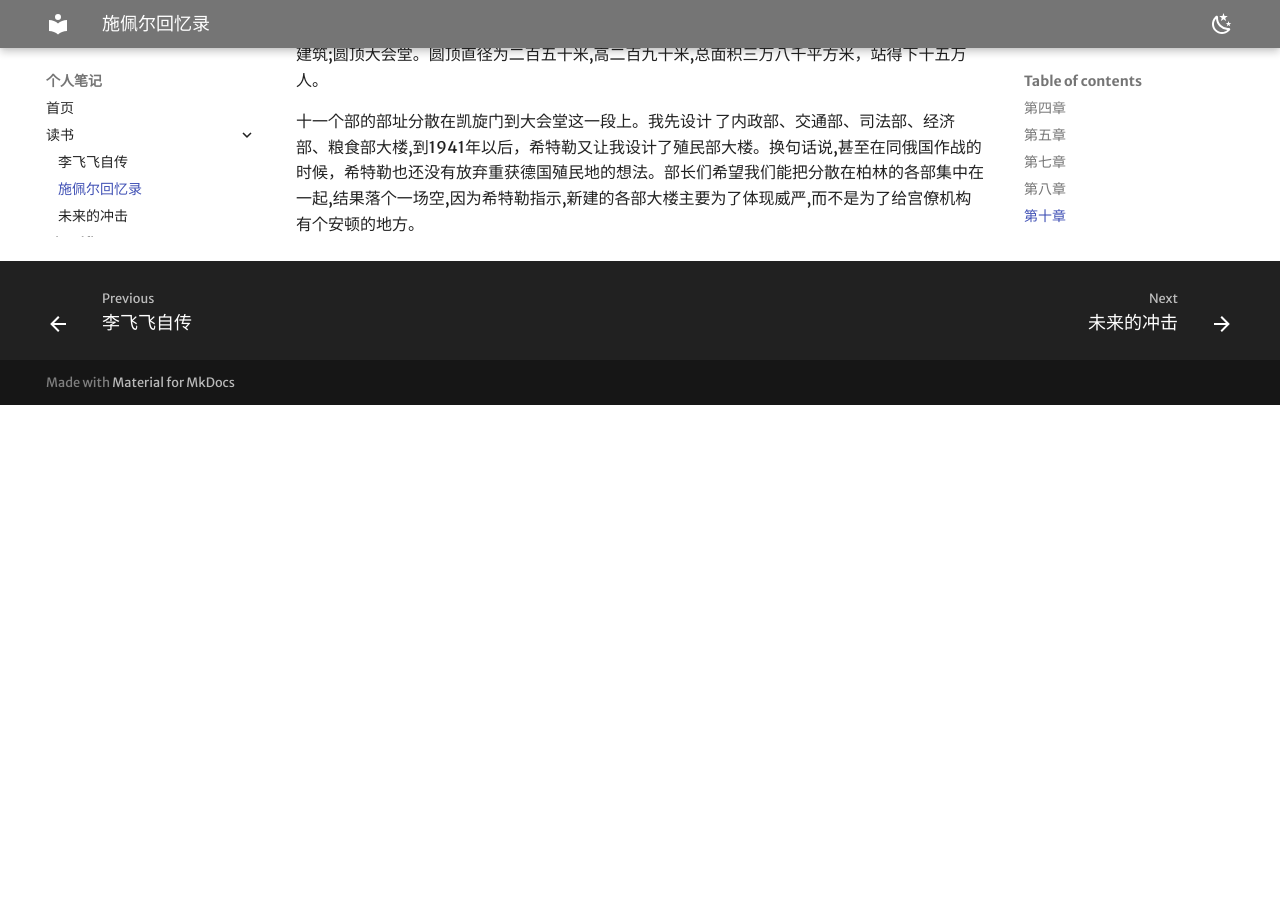
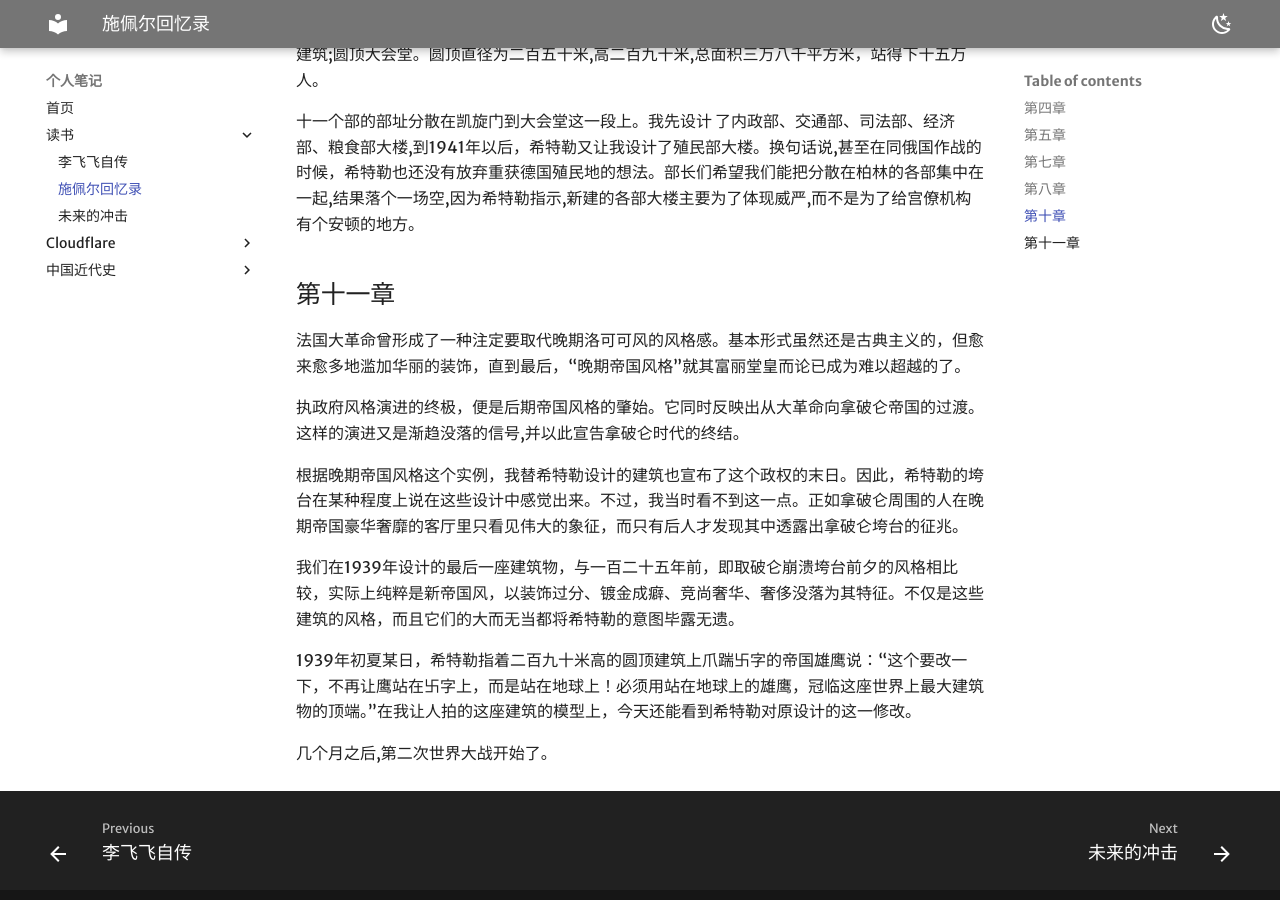
Before and after one commit to ruanyf/notes, an MkDocs documentation site: the page built from docs/读书/施佩尔回忆录.md, in a window 1280 px wide and 900 px high, scrolled down 2213 px. Built offline with MkDocs 1.6.1 and Material for MkDocs 9.7.7, drawn with Linux system fonts in a browser that asks for light colours; some web fonts are replaced; before the commit the page ends 2618 px from its top, so only the background shows below that.

Commit message:
checkpoint at 2025-04-27T13:51:16+0800

```diff
--- a/docs/读书/施佩尔回忆录.md
+++ b/docs/读书/施佩尔回忆录.md
@@ -43,3 +43,17 @@
 我们设想，由八十米高的“大拱门”门洞，可以透过城市的薄雾,望见这条大街上第二座凯旋门式的建筑;圆顶大会堂。圆顶直径为二百五十米,高二百九十米,总面积三万八千平方米，站得下十五万人。
 
 十一个部的部址分散在凯旋门到大会堂这一段上。我先设计 了内政部、交通部、司法部、经济部、粮食部大楼,到1941年以后，希特勒又让我设计了殖民部大楼。换句话说,甚至在同俄国作战的时候，希特勒也还没有放弃重获德国殖民地的想法。部长们希望我们能把分散在柏林的各部集中在一起,结果落个一场空,因为希特勒指示,新建的各部大楼主要为了体现威严,而不是为了给宫僚机构有个安顿的地方。
+
+## 第十一章
+
+法国大革命曾形成了一种注定要取代晚期洛可可风的风格感。基本形式虽然还是古典主义的，但愈来愈多地滥加华丽的装饰，直到最后，“晚期帝国风格”就其富丽堂皇而论已成为难以超越的了。
+
+执政府风格演进的终极，便是后期帝国风格的肇始。它同时反映出从大革命向拿破仑帝国的过渡。这样的演进又是渐趋没落的信号,并以此宣告拿破仑时代的终结。
+
+根据晚期帝国风格这个实例，我替希特勒设计的建筑也宣布了这个政权的末日。因此，希特勒的垮台在某种程度上说在这些设计中感觉出来。不过，我当时看不到这一点。正如拿破仑周围的人在晚期帝国豪华奢靡的客厅里只看见伟大的象征，而只有后人才发现其中透露出拿破仑垮台的征兆。
+
+我们在1939年设计的最后一座建筑物，与一百二十五年前，即取破仑崩溃垮台前夕的风格相比较，实际上纯粹是新帝国风，以装饰过分、镀金成癖、竞尚奢华、奢侈没落为其特征。不仅是这些建筑的风格，而且它们的大而无当都将希特勒的意图毕露无遗。
+
+1939年初夏某日，希特勒指着二百九十米高的圆顶建筑上爪踹卐字的帝国雄鹰说：“这个要改一下，不再让鹰站在卐字上，而是站在地球上！必须用站在地球上的雄鹰，冠临这座世界上最大建筑物的顶端。”在我让人拍的这座建筑的模型上，今天还能看到希特勒对原设计的这一修改。
+
+几个月之后,第二次世界大战开始了。
```
Also changed, not shown: 1 other file.
